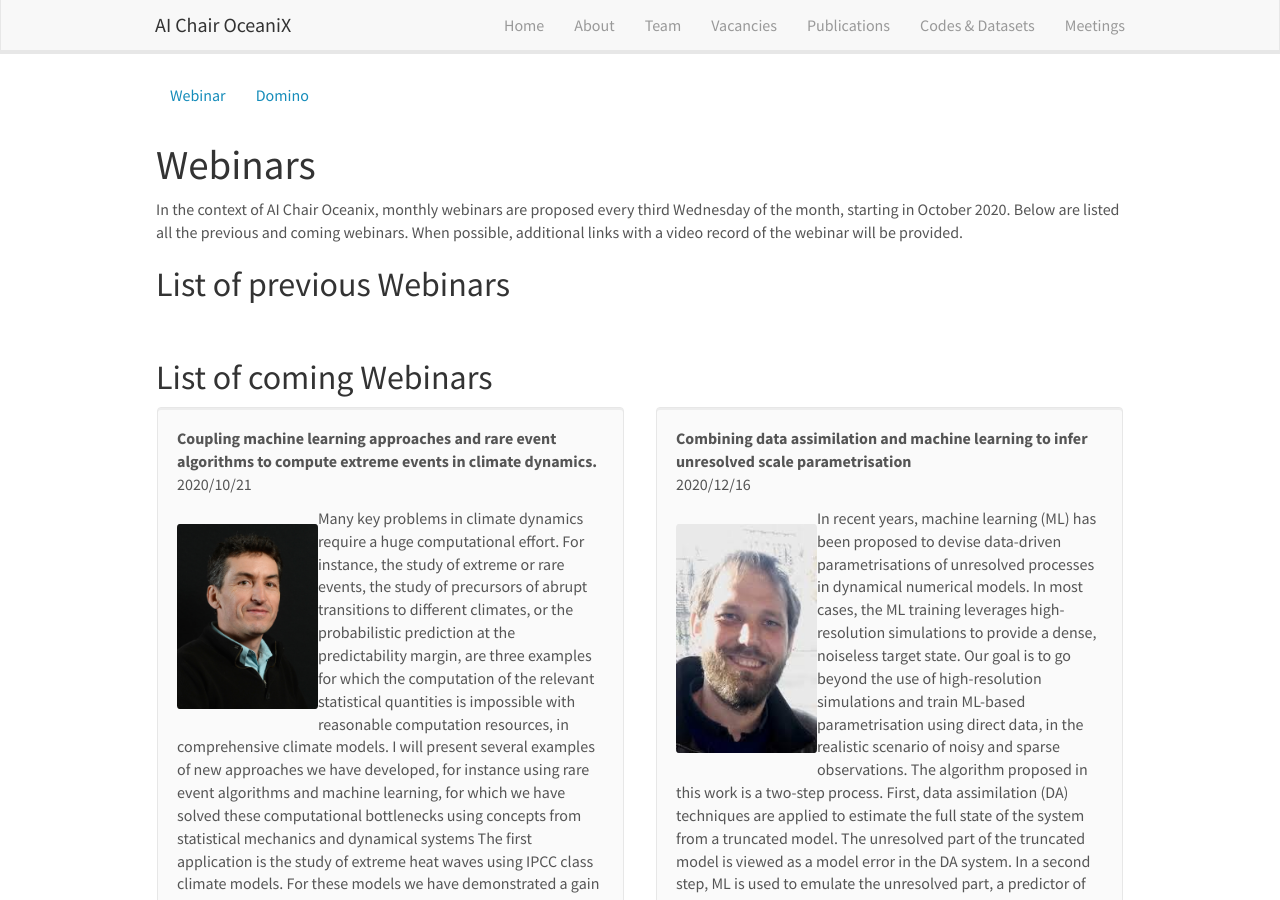
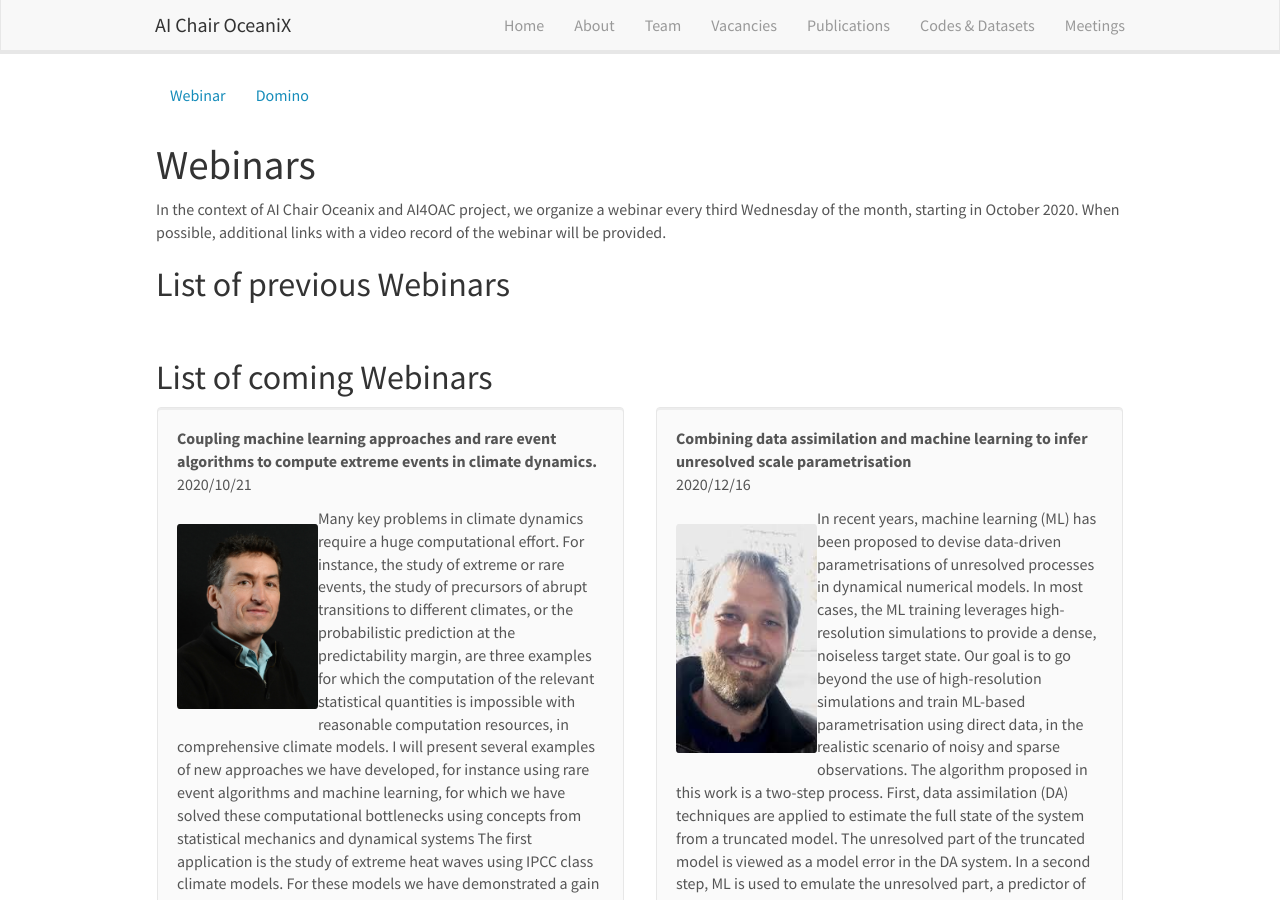
Before and after one commit to CIA-Oceanix/CIA-Oceanix.github.io, a Jekyll site: the page built from _pages/webinar.md, in a window 1280 px wide and 900 px high. Built offline with Jekyll 4.4.1, drawn with Linux system fonts in a browser that asks for light colours; nearby versions of some CDN libraries.

Commit message:
Update webinar.md

```diff
--- a/_pages/webinar.md
+++ b/_pages/webinar.md
@@ -8,7 +8,7 @@
 
 # Webinars
 
-In the context of AI Chair Oceanix, monthly webinars are proposed every third Wednesday of the month, starting in October 2020. Below are listed all the previous and coming webinars. When possible, additional links with a video record of the webinar will be provided.
+In the context of AI Chair Oceanix and AI4OAC project, we organize a webinar every third Wednesday of the month, starting in October 2020. When possible, additional links with a video record of the webinar will be provided.
 
 ## List of previous Webinars
 
```
